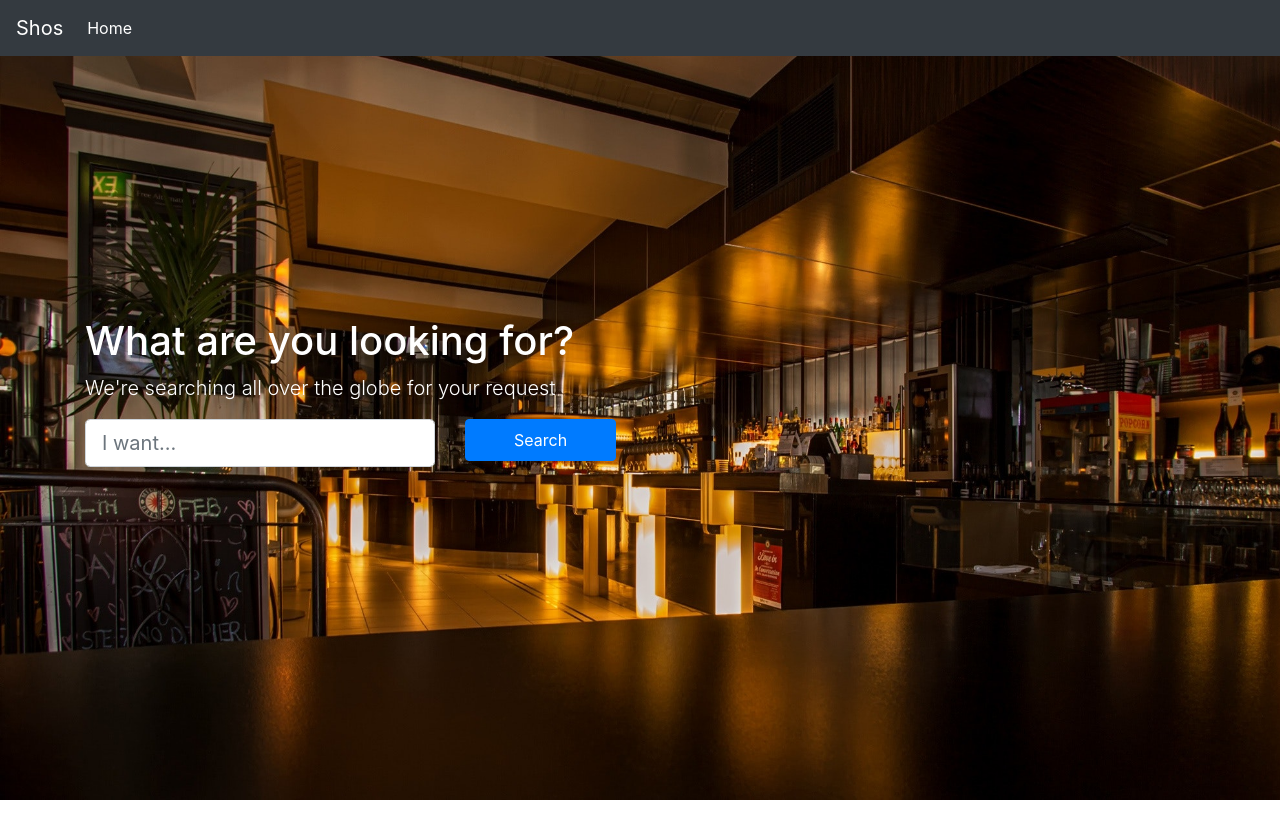
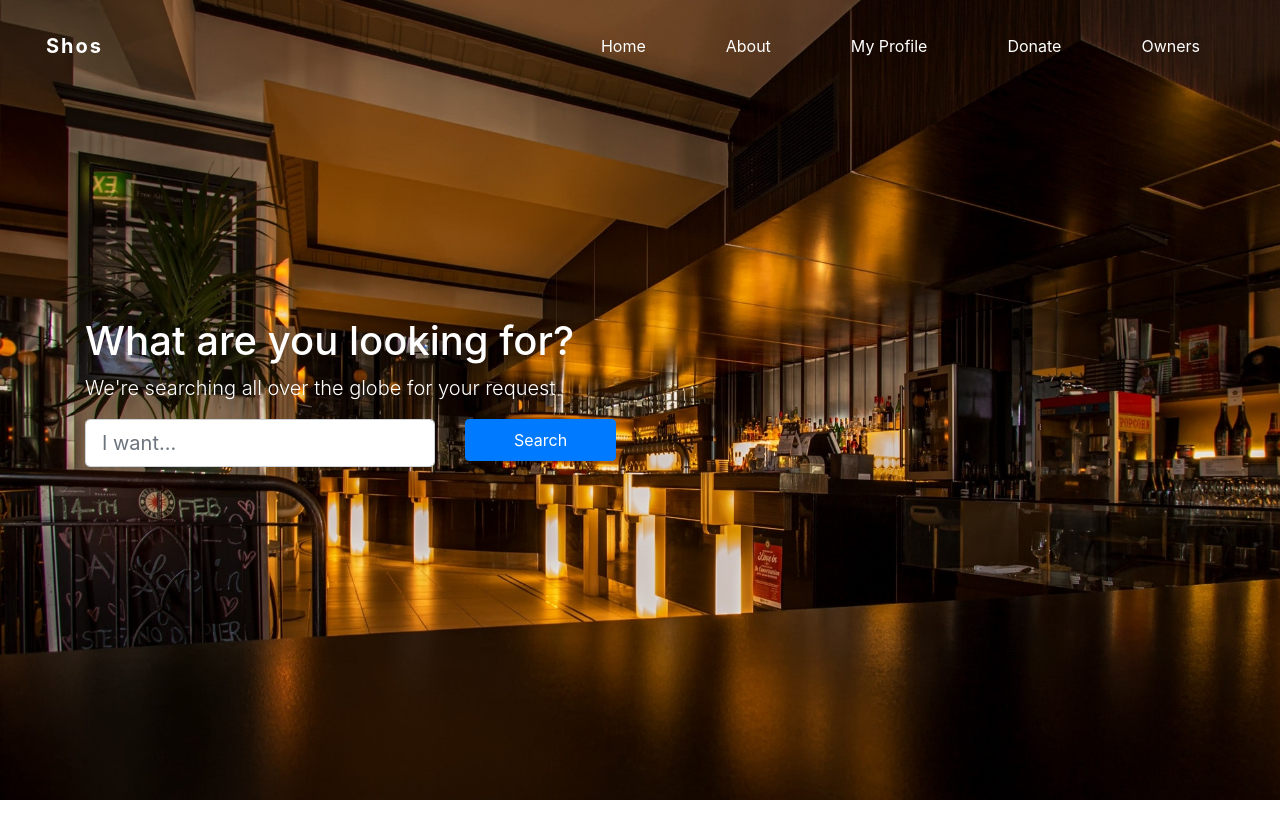
Before and after one commit to shosdevelopment/ShosFrontend, an Angular app: page / in a window 1280 px wide. Shown: the top 838 px of the page. Before the commit the page ends 800 px from the top, so only its background shows below. Built offline with nearby package versions, Linux system fonts and the light colour scheme.

Commit message:
Finished working on navigation bar with responsive and beautiful design

```diff
--- a/src/app/app.component.html
+++ b/src/app/app.component.html
@@ -1,16 +1,18 @@
 <header>
-  <!-- Fixed navbar -->
-  <nav class="navbar navbar-expand-md navbar-dark fixed-top bg-dark">
-    <a class="navbar-brand" href="#">Shos</a>
-    <button class="navbar-toggler" type="button" data-toggle="collapse" data-target="#navbarCollapse" aria-controls="navbarCollapse"
-      aria-expanded="false" aria-label="Toggle navigation">
-      <span class="navbar-toggler-icon"></span>
-    </button>
-    <div class="collapse navbar-collapse" id="navbarCollapse">
-      <ul class="navbar-nav mr-auto">
-        <li class="nav-item active">
-          <a class="nav-link" href="#">Home</a>
-        </li>
+  <nav>
+    <div class="menu-icon">
+      <i class="fa fa-bars fa-2x"></i>
+    </div>
+    <div class="logo-navbar">
+      Shos
+    </div>
+    <div class="menu">
+      <ul>
+        <li><span class="cursor-pointer" (click)="navigateToPage(pagesEnum.Search)">Home</span></li>
+        <li><span class="cursor-pointer" (click)="navigateToPage(pagesEnum.Search)">About</span></li>
+        <li><span class="cursor-pointer" (click)="navigateToPage(pagesEnum.Search)">My Profile</span></li>
+        <li><span class="cursor-pointer" (click)="navigateToPage(pagesEnum.Search)">Donate</span></li>
+        <li><span class="cursor-pointer" (click)="navigateToPage(pagesEnum.Search)">Owners</span></li>
       </ul>
     </div>
   </nav>
--- a/src/app/app.component.ts
+++ b/src/app/app.component.ts
@@ -1,10 +1,33 @@
-import { Component } from '@angular/core';
+import { Component, OnInit } from '@angular/core';
+import { BasePageAbstract } from './Abstracts/base-page.abstract';
+import { Router } from '@angular/router';
+declare var $: any;
 
 @Component({
   selector: 'app-root',
   templateUrl: './app.component.html',
   styleUrls: ['./app.component.css']
 })
-export class AppComponent {
+export class AppComponent extends BasePageAbstract implements OnInit {
+  //#region Constructor
+  public constructor(protected router: Router) {
+    super(router);
+  }
 
+  public ngOnInit(): void {
+    $(document).ready(function () {
+      $('.menu-icon').on('click', function () {
+        $('nav ul').toggleClass('showing');
+      });
+    });
+
+    $(window).on('scroll', function () {
+      if ($(window).scrollTop() > 70) {
+        $('nav').addClass('black');
+      } else {
+        $('nav').removeClass('black');
+      }
+    });
+  }
+  //#endregion
 }
--- a/src/index.html
+++ b/src/index.html
@@ -7,6 +7,9 @@
   <base href="/">
   <meta name="viewport" content="width=device-width, initial-scale=1, shrink-to-fit=no">
   <link rel="icon" type="image/x-icon" href="favicon.ico">
+
+  <link rel="stylesheet" href="https://maxcdn.bootstrapcdn.com/font-awesome/4.7.0/css/font-awesome.min.css">
+  <script src="https://code.jquery.com/jquery-3.3.1.js"></script>
 </head>
 
 <body>
--- a/src/styles.css
+++ b/src/styles.css
@@ -5,5 +5,99 @@
 }
 
 .fill-viewport {
-  min-height: 100vh
+  min-height: 100vh;
 }
+
+.cursor-pointer {
+  cursor: pointer;
+}
+
+nav {
+  position: fixed;
+  width: 100%;
+  line-height: 60px;
+  z-index: 1;
+}
+
+.logo-navbar {
+  line-height: 60px;
+  position: fixed;
+  float: left;
+  margin: 16px 46px;
+  color: #fff;
+  font-weight: bold;
+  font-size: 20px;
+  letter-spacing: 2px;
+}
+
+nav ul {
+  line-height: 60px;
+  list-style: none;
+  background: rgba(0, 0, 0, 0);
+  overflow: hidden;
+  color: #fff;
+  padding: 0;
+  text-align: right;
+  margin: 0;
+  padding-right: 40px;
+  transition: 1s;
+}
+
+nav.black ul {
+  background: #000;
+}
+
+nav ul li {
+  display: inline-block;
+  padding: 16px 40px;
+}
+
+nav ul li span {
+  text-decoration: none;
+  color: #fff;
+  font-size: 16px;
+}
+
+.menu-icon {
+  line-height: 60px;
+  width: 100%;
+  background: #000;
+  text-align: right;
+  box-sizing: border-box;
+  padding: 15px 24px;
+  cursor: pointer;
+  color: #fff;
+  display: none;
+}
+
+@media(max-width: 786px) {
+  .logo-navbar {
+    position: fixed;
+    top: 0;
+    margin-top: 16px;
+  }
+
+  nav ul {
+    max-height: 0px;
+    background: #000;
+  }
+
+  nav.black ul {
+    background: #000;
+  }
+
+  .showing {
+    max-height: 34em;
+  }
+
+  nav ul li {
+    box-sizing: border-box;
+    width: 100%;
+    padding: 24px;
+    text-align: center;
+  }
+
+  .menu-icon {
+    display: block;
+  }
+}
```
Also changed, not shown: src/app/Pages/Core/search/search.component.html (+9 -0 lines).
